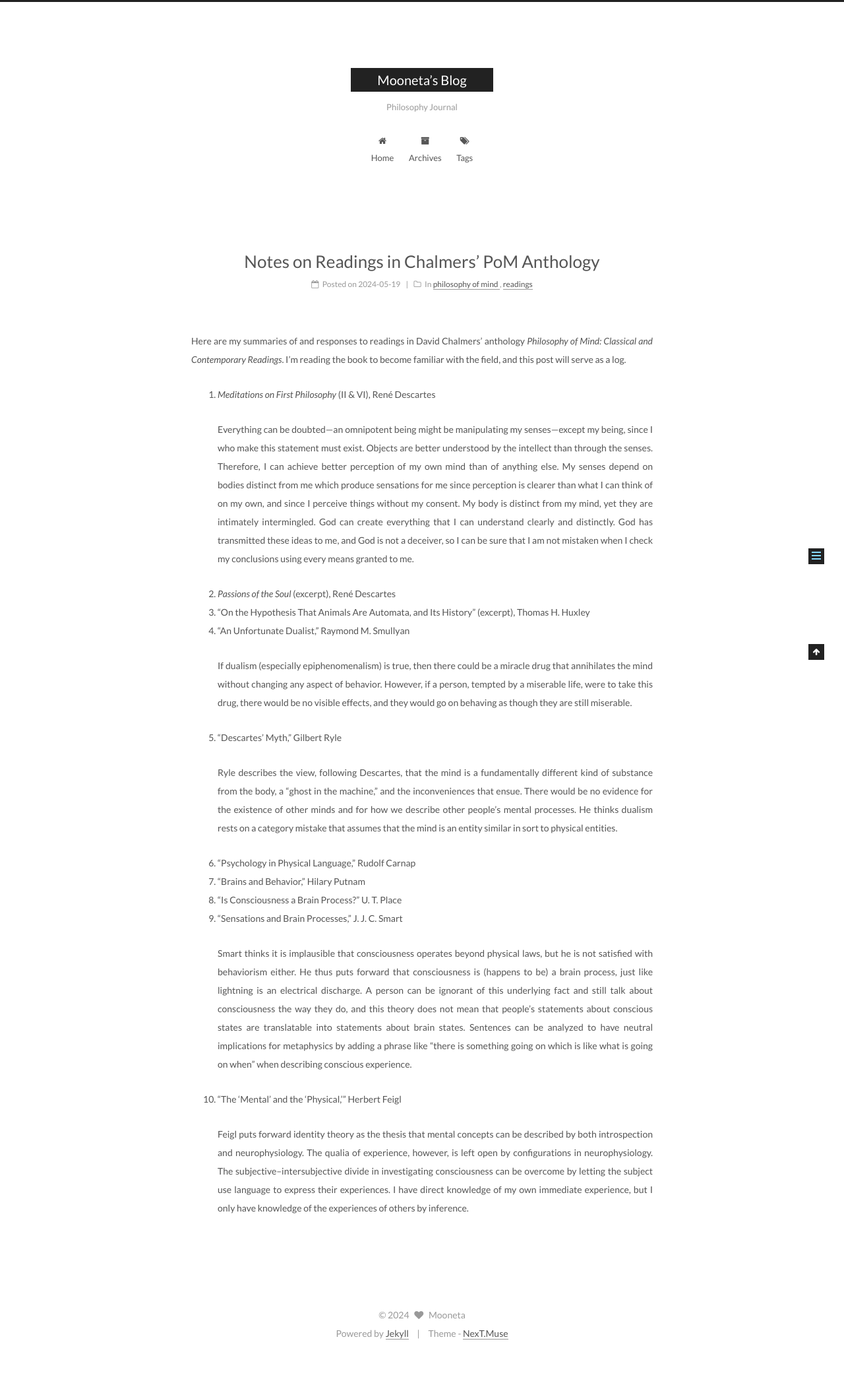
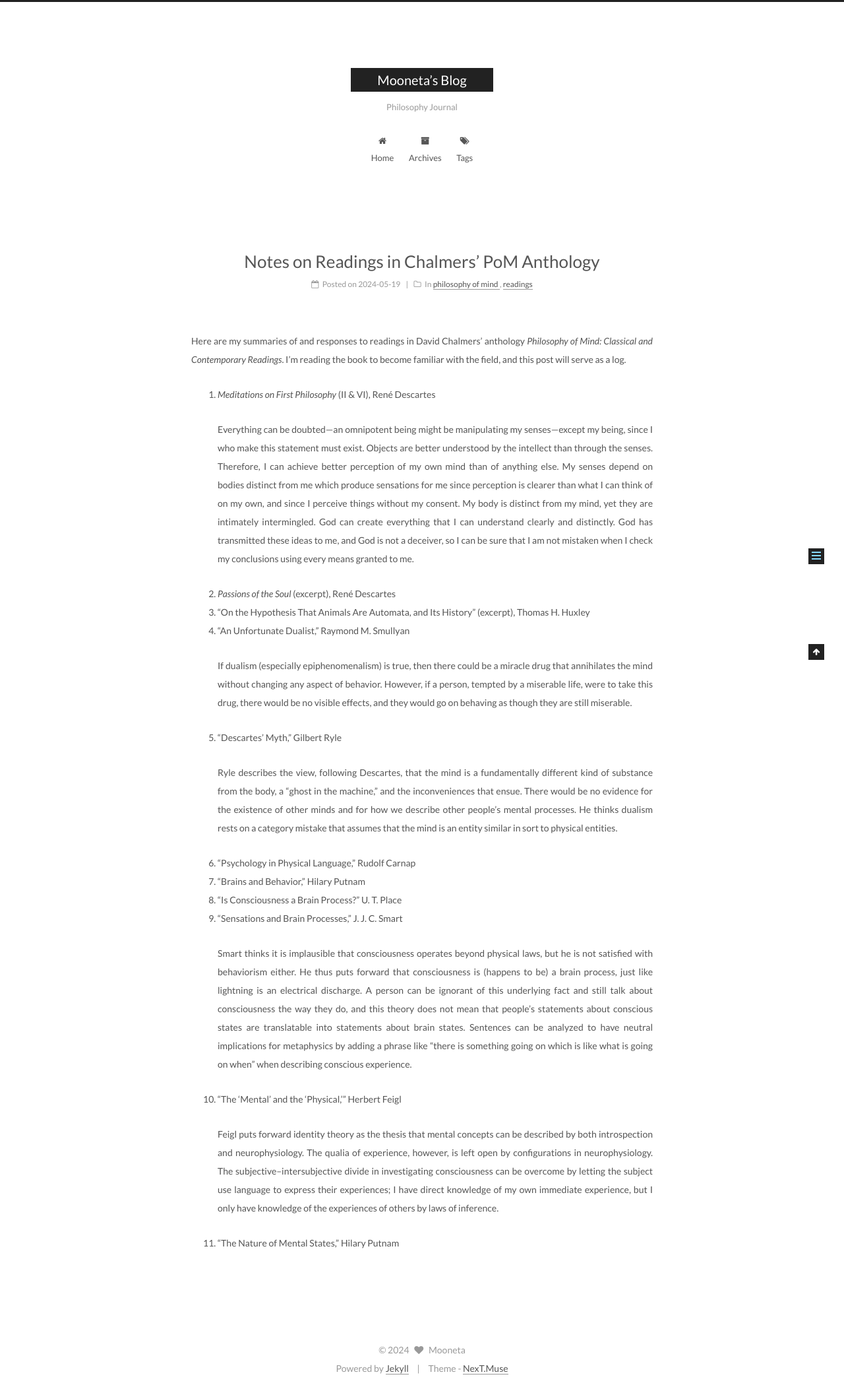
Before and after one commit to mooneta/mooneta.github.io, a Jekyll site: the page built from _posts/2013-12-24-categories.md, in a window 1280 px wide. Shown: the whole page at 66% size. Built offline with Jekyll 4.4.1, drawn with Linux system fonts in a browser that asks for light colours; before the commit the page ends 2055 px from its top, so only the background shows below that.

Commit message:
Update 2013-12-24-categories.md

```diff
--- a/_posts/2013-12-24-categories.md
+++ b/_posts/2013-12-24-categories.md
@@ -68,6 +68,8 @@ to become familiar with the field, and this post will serve as a log.
     be described by both introspection and neurophysiology. The qualia of
     experience, however, is left open by configurations in neurophysiology. The
     subjective–intersubjective divide in investigating consciousness can be
-    overcome by letting the subject use language to express their experiences.
+    overcome by letting the subject use language to express their experiences;
     I have direct knowledge of my own immediate experience, but I only have
-    knowledge of the experiences of others by inference.
+    knowledge of the experiences of others by laws of inference.
+
+11. “The Nature of Mental States,” Hilary Putnam
```
